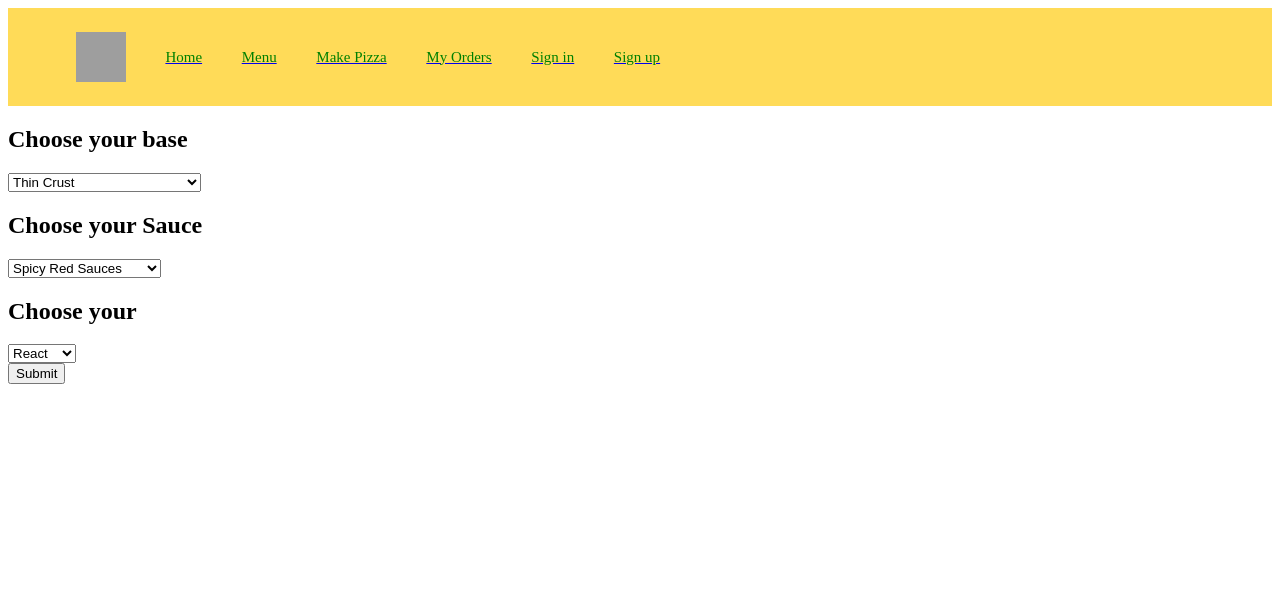
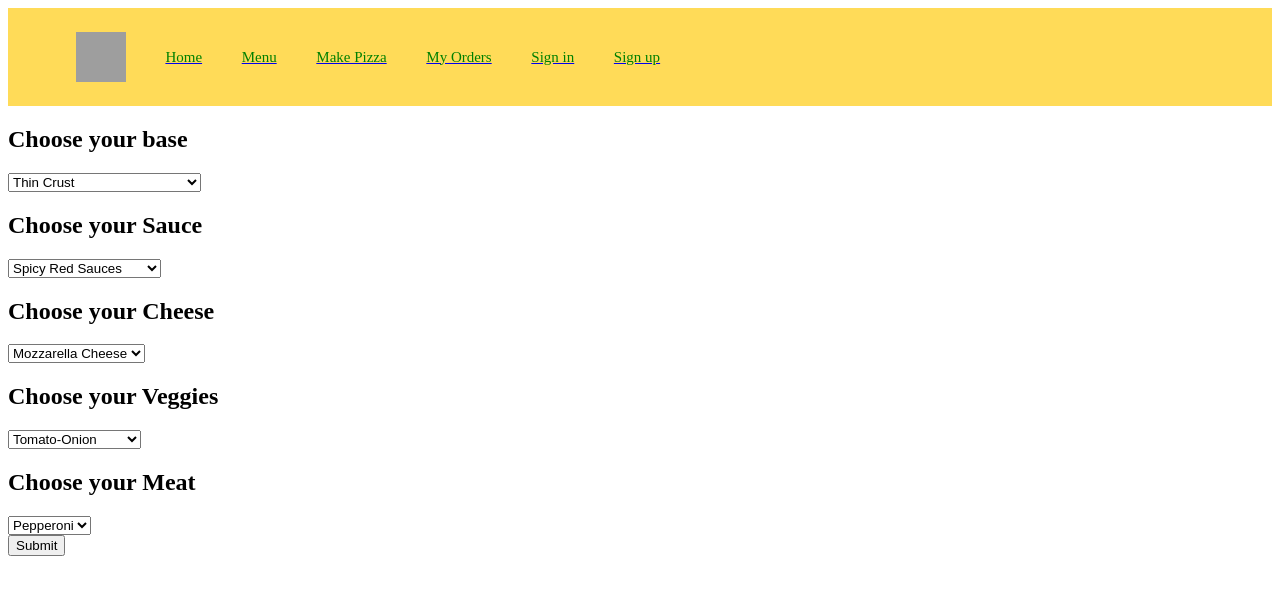
Before and after one commit to surya-nagarajan09/pizza_hackathon, a React (Create React App) app: page /Custom in a window 1280 px wide. Shown: the top 594 px of the page. Built offline with nearby package versions, Linux system fonts and the light colour scheme; grey boxes are pictures that could not be loaded.

Commit message:
1 file modified

```diff
--- a/src/Custom.js
+++ b/src/Custom.js
@@ -6,6 +6,9 @@ function Custom() {
   const url="https://producstsss.herokuapp.com/create_product"
    const [framework,setFramework] = useState('react');
    const [top,setTop]=useState("react")
+   const [cheese,setCheese]=useState("react")
+    const [veggie,setVeggie]=useState("react")
+    const [meat,setMeat]=useState("react")
 
  function handlebase(e){
     setFramework(e.target.value);
@@ -14,15 +17,28 @@ function Custom() {
 
     setTop(e.target.value)
  };
+  function handlecheese(e){
+
+    setCheese(e.target.value)
+ };
+ function handleveggie(e){
+
+    setVeggie(e.target.value)
+ };
+  function handleMeat(e){
+
+    setMeat(e.target.value)
+ };
 
   function handleSubmit(e){
     e.preventDefault();
     console.log(framework);
     console.log(top)
+    console.log(cheese)
     axios
       .post(url, {
-        first_name: framework,
-        last_name:top,
+        base: framework,
+        sauce:top,
 
       })
       .then(res => {
@@ -52,12 +68,32 @@ function Custom() {
           <option value="Pesto Sauce on Pizza">Pesto Sauce on Pizza</option>
 
         </select>
-        <h2>Choose your </h2>
-        <select onChange={handletop} value={top}>
-          <option value="react">React</option>
-          <option value="angular">Angular</option>
-          <option value="vue">Vue</option>
+        <h2>Choose your Cheese</h2>
+        <select onChange={handlecheese} value={cheese}>
+          <option value="Mozzarella Cheeseeact">Mozzarella Cheese</option>
+          <option value="Provolone Cheese">Provolone Cheese</option>
+          <option value="Parmesan Cheese">Parmesan Cheese</option>
+          <option value="Gouda">Gouda</option>
+          <option value="Goat Cheese">Goat Cheese</option>
         </select>
+
+         <h2>Choose your Veggies</h2>
+        <select onChange={handleveggie} value={veggie}>
+          <option value="Tomato-Onion">Tomato-Onion</option>
+          <option value="Provolone Cheese">Provolone Cheese</option>
+          <option value="Parmesan Cheese">Parmesan Cheese</option>
+          <option value="Gouda">Gouda</option>
+          <option value="Goat Cheese">Goat Cheese</option>
+        </select>
+         <h2>Choose your Meat</h2>
+        <select onChange={handleMeat} value={meat}>
+          <option value="Pepperoni ">Pepperoni </option>
+          <option value="Salami">Salami</option>
+          <option value="Proscuitto">Proscuitto</option>
+          <option value="Sausage">Sausage</option>
+          <option value="Beef">Beef</option>
+        </select>
+
         <br/>
         <button type="submit">Submit</button>
       </form>
```
